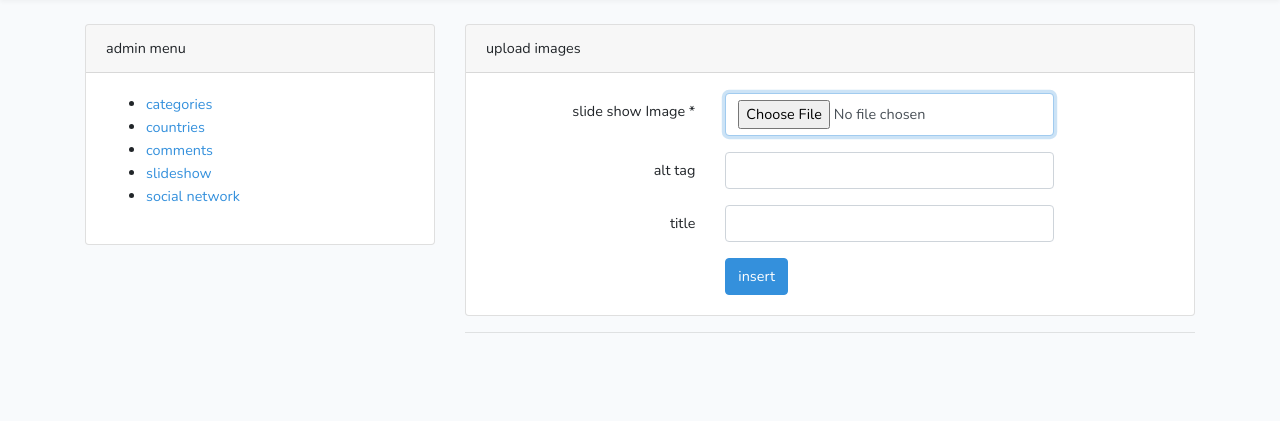
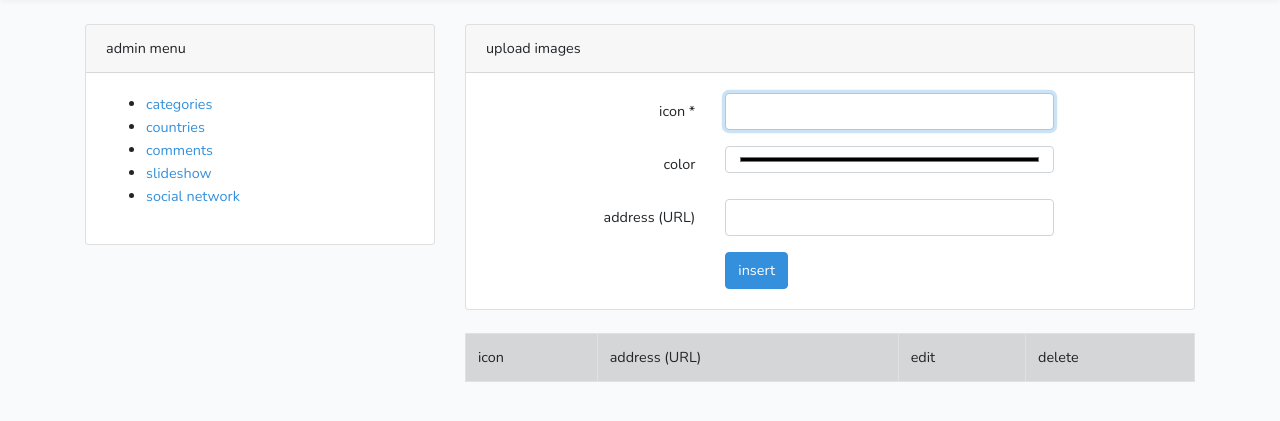
Before and after one commit to best2list/best2listorginal, a Laravel app: page /admin/socialnetwork in a window 1280 px wide. Shown: the part 55-476 px from the top of the page. Run offline with Laravel 8, Linux system fonts and the light colour scheme; data that the repository does not hold is empty; settings files or empty folders that the repository lacks are supplied; some libraries are stand-ins or nearby versions.

Commit message:
create social network complitly!!!! and exept edit

```diff
--- a/app/Http/Controllers/AdminController.php
+++ b/app/Http/Controllers/AdminController.php
@@ -5,6 +5,7 @@ namespace App\Http\Controllers;
 use App\Category;
 use App\Comment;
 use App\slideshow;
+use App\SocialNetwork;
 use Illuminate\Http\Request;
 use App\Country;
 
@@ -126,6 +127,25 @@ class AdminController extends Controller
 
     public function socialnetwork()
     {
-        return view('admin.socialnetwork');
+        $socialNetworks = SocialNetwork::all();
+        return view('admin.socialnetwork', compact("socialNetworks"));
+    }
+
+    public function storeSocialNetwork(Request $request)
+    {
+
+        $socialNetwork= new SocialNetwork;
+        $socialNetwork->icon = $request->icon;
+        $socialNetwork->color = $request->color;
+        $socialNetwork->address = $request->address;
+        $socialNetwork->save();
+        return back();
+    }
+
+    public function deleteSocialNetwork($id)
+    {
+        $socialImage = SocialNetwork::find($id);
+        $socialImage->delete();
+        return back();
     }
 }
--- /dev/null
+++ b/app/SocialNetwork.php
@@ -0,0 +1,10 @@
+<?php
+
+namespace App;
+
+use Illuminate\Database\Eloquent\Model;
+
+class SocialNetwork extends Model
+{
+
+}
--- a/resources/views/admin/dashboard.blade.php
+++ b/resources/views/admin/dashboard.blade.php
@@ -19,6 +19,8 @@
 
     <!-- Styles -->
     <link href="{{ asset('css/app.css') }}" rel="stylesheet">
+    <link rel="stylesheet" href="https://use.fontawesome.com/releases/v5.5.0/css/all.css" integrity="sha384-B4dIYHKNBt8Bc12p+WXckhzcICo0wtJAoU8YZTY5qE0Id1GSseTk6S+L3BlXeVIU" crossorigin="anonymous">
+
 </head>
 <body>
 <div id="app">
--- a/resources/views/admin/socialnetwork.blade.php
+++ b/resources/views/admin/socialnetwork.blade.php
@@ -5,44 +5,44 @@
         <div class="card-header">upload images</div>
 
         <div class="card-body">
-            <form method="POST" action="" aria-label="{{ __('uploadimage') }}" enctype="multipart/form-data">
+            <form method="POST" action="{{ route("storeSocialNetwork") }}" aria-label="{{ __('social_network') }}">
                 @csrf
                 <div class="form-group row">
-                    <label for="slideImage" class="col-sm-4 col-form-label text-md-right">{{ __('slide show Image *') }}</label>
+                    <label for="icon" class="col-sm-4 col-form-label text-md-right">{{ __('icon *') }}</label>
 
                     <div class="col-md-6">
-                        <input id="slideImage" type="file" class="form-control{{ $errors->has('slideImage') ? ' is-invalid' : '' }}" name="slideImage" autofocus required>
-                        @if ($errors->has('slideImage'))
+                        <input id="slideImage" type="text" class="form-control{{ $errors->has('icon') ? ' is-invalid' : '' }}" name="icon" autofocus required>
+                        @if ($errors->has('icon'))
                             <span class="invalid-feedback" role="alert">
-                                            <strong>{{ $errors->first('slideImage') }}</strong>
+                                            <strong>{{ $errors->first('icon') }}</strong>
                                         </span>
                         @endif
                     </div>
                 </div>
 
                 <div class="form-group row">
-                    <label for="altTag" class="col-sm-4 col-form-label text-md-right">{{ __('alt tag ') }}</label>
+                    <label for="color" class="col-sm-4 col-form-label text-md-right">{{ __('color ') }}</label>
 
                     <div class="col-md-6">
-                        <input id="altTag" type="text" class="form-control{{ $errors->has('altTag') ? ' is-invalid' : '' }}" name="altTag" value="{{ old('altTag') }}" autofocus>
+                        <input id="color" type="color" class="form-control{{ $errors->has('color') ? ' is-invalid' : '' }}" name="color" value="{{ old('color') }}" autofocus>
 
                         @if ($errors->has('altTag'))
                             <span class="invalid-feedback" role="alert">
-                                        <strong>{{ $errors->first('altTag') }}</strong>
+                                        <strong>{{ $errors->first('color') }}</strong>
                                     </span>
                         @endif
                     </div>
                 </div>
 
                 <div class="form-group row">
-                    <label for="title" class="col-sm-4 col-form-label text-md-right">{{ __('title') }}</label>
+                    <label for="address" class="col-sm-4 col-form-label text-md-right">{{ __('address (URL)') }}</label>
 
                     <div class="col-md-6">
-                        <input id="title" type="text" class="form-control{{ $errors->has('title') ? ' is-invalid' : '' }}" name="title" value="{{ old('title') }}" autofocus>
+                        <input id="address" type="text" class="form-control{{ $errors->has('address') ? ' is-invalid' : '' }}" name="address" value="{{ old('address') }}" autofocus>
 
-                        @if ($errors->has('title'))
+                        @if ($errors->has('address'))
                             <span class="invalid-feedback" role="alert">
-                                        <strong>{{ $errors->first('title') }}</strong>
+                                        <strong>{{ $errors->first('address') }}</strong>
                                     </span>
                         @endif
                     </div>
@@ -58,18 +58,31 @@
             </form>
         </div>
     </div>
+<br>
+    <table class="table table-bordered" >
+        <tr class="table-active">
+            <td>icon</td>
+            <td>address (URL)</td>
+            <td>edit</td>
+            <td>delete</td>
+        </tr>
+    @foreach($socialNetworks as $socialNetwork)
+            <tr class="text-center">
+                <td ><a  href="{{ $socialNetwork->address }}" style="color: {{ $socialNetwork->color }}; font-size: 35px ">
 
-    <hr/>
-    {{--@foreach($slideImages as $slideImage)--}}
-        {{--<img class="col-md-4" src="{{$slideImage->image_path}}" alt="business image">--}}
-        {{--<form method="post" action="{{ route('destroySlide', $slideImage->id) }}" aria-label="{{ __('slideImageDestroy') }}">--}}
-            {{--{{method_field('delete')}}--}}
-            {{--@csrf--}}
-            {{--<br/>--}}
-            {{--<input type="submit" value="delete" class="btn btn-danger"/>--}}
-        {{--</form>--}}
-        {{--<hr/>--}}
-    {{--@endforeach--}}
+                        {!! $socialNetwork->icon !!}
+                    </a></td>
+                <td>{{ $socialNetwork->address }}</td>
+                <td>edit</td>
+                <td> <form method="post" action="{{ route("deleteSocialNetwork",$socialNetwork->id) }}" aria-label="{{ __('deleteSocialNetwork') }}">
+                        {{method_field('delete')}}
+                        @csrf
+                        <input type="submit" value="delete" class="btn btn-danger"/>
+                    </form></td>
+            </tr>
 
 
+    @endforeach
+    </table>
+
 @endsection
--- a/routes/web.php
+++ b/routes/web.php
@@ -39,7 +39,8 @@ Route::get('/country/{id}', 'HomeController@getCountry')->name('getCountry');
 Route::get('/show/{id}', 'HomeController@showBusiness')->name('showBusiness');
 Route::post('/show/{id}/addcomment', 'HomeController@addComment')->name('addComment');
 
-Route::group(['prefix'=>'mybusiness'],function(){
+Route::group(['pr
+efix'=>'mybusiness'],function(){
     Route::get('/','BusinessController@index')->name('index');
     Route::get('/create','BusinessController@create')->name('create');
     Route::get('/favorites','BusinessController@showFavorite')->name('showFavorite');
@@ -61,7 +62,9 @@ Route::group(['prefix'=>'admin'],function(){
     Route::get('/comment','AdminController@comment')->name('comment');
     Route::get('/slideshow','AdminController@slideshow')->name('slideshow');
     Route::post('/storeslide','AdminController@storeSlide')->name('storeSlide');
+    Route::post('/storesocialnetwork','AdminController@storeSocialNetwork')->name('storeSocialNetwork');
     Route::delete('/deleteslide/{id}','AdminController@destroySlide')->name('destroySlide');
+    Route::delete('/deletesocialnetwork/{id}','AdminController@deleteSocialNetwork')->name('deleteSocialNetwork');
     Route::get('/socialnetwork','AdminController@socialnetwork')->name('socialnetwork');
     Route::post('/category/storecategory','AdminController@storeCategory')->name('storeCategory');
     Route::post('/country/storecountry','AdminController@storeCountry')->name('storeCountry');
```
Also changed, not shown: database/migrations/2018_11_21_093326_create_social_networks_table.php (added), public/images/slideImage/2018/11/21/2018_11_21_08_20_51.jpg (added), public/images/slideImage/2018/11/21/2018_11_21_08_55_26.jpg (added), 2 other files.
